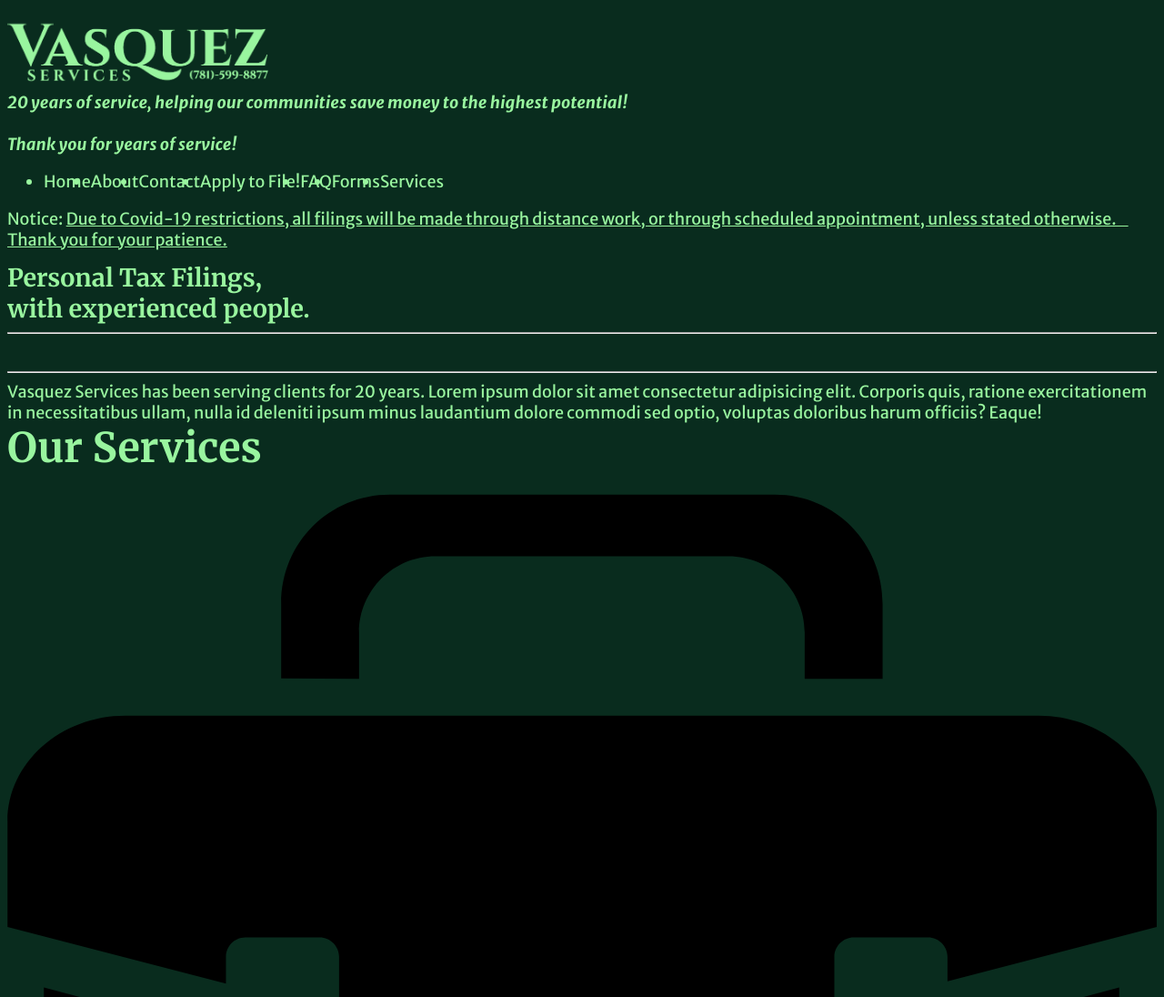
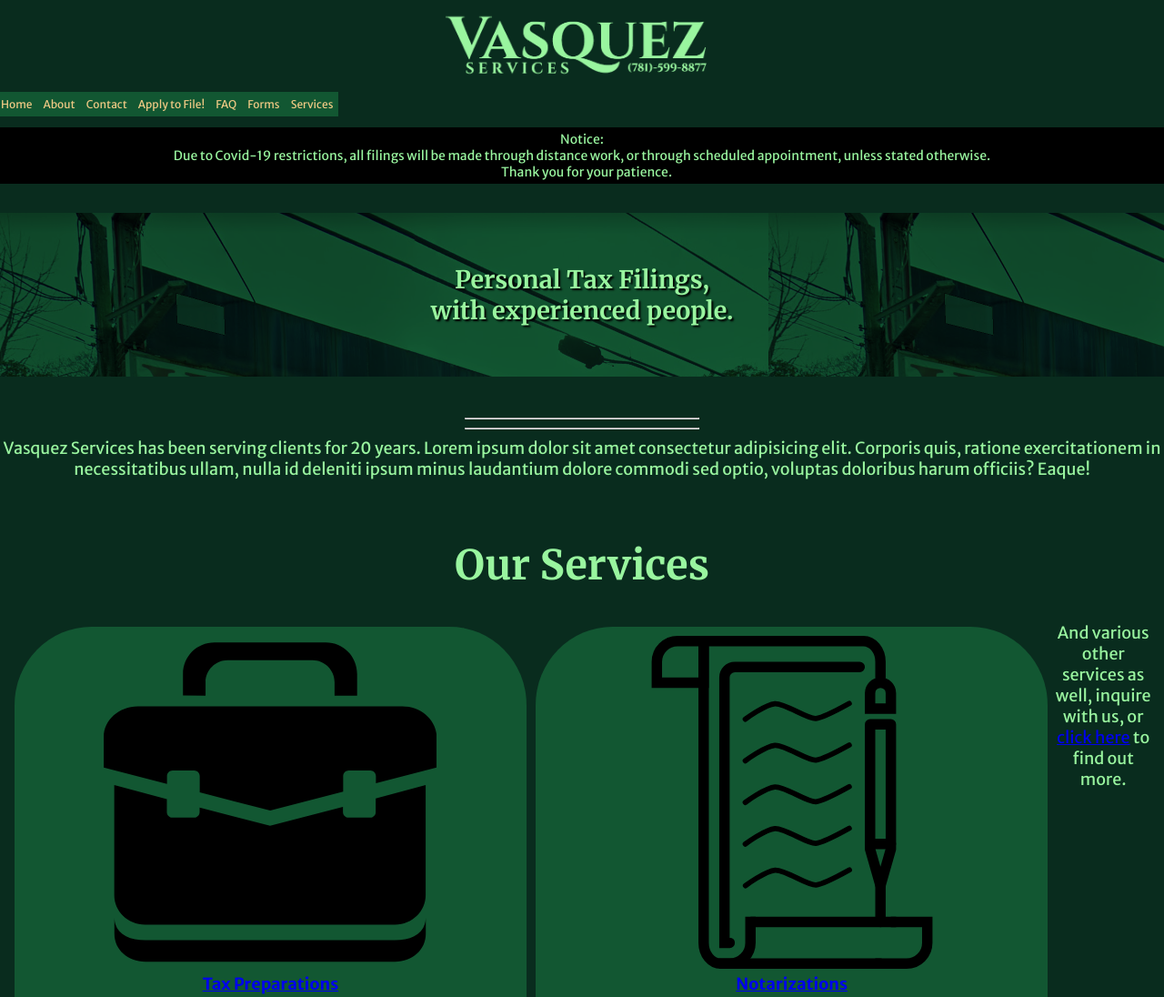
Before and after one commit to Tempest-00/TEMPEST, a plain HTML site: page Projects/VASQTAX/VSindex.html in a window 1280 px wide. Shown: the top 1096 px of the page at 91% size. Drawn offline with Linux system fonts and the light colour scheme.

Commit message:
Further CSS Styling

```diff
--- a/Projects/VASQTAX/VSindex.html
+++ b/Projects/VASQTAX/VSindex.html
@@ -15,36 +15,36 @@
 
 </head>
 <body>
-    <header>
-      <img class= "header-logo" src="/Projects/VASQTAX/icons/Logo.png" alt="Vasquez Services, 781-599-8877" width="465">
+    <header class="top-banner">
+      <a href="VSindex.html"><img class= "header-logo" src="/Projects/VASQTAX/icons/Logo.png" alt="Vasquez Services, 781-599-8877" width="465"> </a>
       <div class="header-p"><strong><em>20 years of service, helping our communities save money to the highest potential!<br>                           <br>Thank you for years of service!</em></strong></div>
+    </header>
     <nav id="nav" class="sticky-nav">
       <ul role="list" class=nav-grid>
-          <li class="list-item"><a href"#" class="nav-link">Home</a></li>
-          <li class="list-item"><a href"#" class="nav-link">About</a></li>
-          <li class="list-item"><a href"#" class="nav-link">Contact</a></li>
-          <li class="filebutton list-item"><a href"#" class="nav-link">Apply to File!</a></li>
-          <li class="list-item"><a href"#" class="nav-link">FAQ</a></li>
-          <li class="list-item"><a href"#" class="nav-link">Forms</a></li>
-          <li class="list-item"><a href"#" class="nav-link">Services</a></li>
+          <li><a href="#" class="nav-link">Home</a></li>
+          <li><a href="#" class="nav-link">About</a></li>
+          <li><a href="#" class="nav-link">Contact</a></li>
+          <li class="filebutton"><a href="#" class="nav-link">Apply to File!</a></li>
+          <li><a href="#" class="nav-link">FAQ</a></li>
+          <li><a href="#" class="nav-link">Forms</a></li>
+          <li><a href="#" class="nav-link">Services</a></li>
         </ul>
     </nav>
-</header>
-    <main>
-   <section class="jumbotron">
-       <p class="notice">Notice: <u>
-       	Due to Covid-19 restrictions, all filings will be made through
-               distance work, or through scheduled appointment, unless stated otherwise.
-                &nbsp &nbsp Thank you for your patience. </u>
+    <p class="notice">Notice: <br>
+        Due to Covid-19 restrictions, all filings will be made through
+            distance work, or through scheduled appointment, unless stated otherwise. <br>
+             &nbsp &nbsp Thank you for your patience.
+<main>
+   <section class="hero">
        </p>
-       <header class="jumbotron__jumbo-text">
-           <h1 class="jumbo-title">Personal Tax Filings, <br>with experienced people.</h1>
-            <div class="jumbo-p-container">
-                <div class="jumbo-p-container__greenlines"> <hr> <br> <hr> </div>
-                <div class="jumbo-p-container__jumbo-p"> Vasquez Services has been serving clients for 20 years. Lorem ipsum dolor sit amet consectetur adipisicing elit. Corporis quis, ratione exercitationem in necessitatibus ullam, nulla id deleniti ipsum minus laudantium dolore commodi sed optio, voluptas doloribus harum officiis? Eaque!</div>
+       <header class="hero-text">
+           <h1 class="hero-title">Personal Tax Filings, <br>with experienced people.</h1>
+        </header>
+            <div class="hero-p-container">
+                <div class="greenlines"> <hr> <hr> </div>
+                <p class="hero-p"> Vasquez Services has been serving clients for 20 years. Lorem ipsum dolor sit amet consectetur adipisicing elit. Corporis quis, ratione exercitationem in necessitatibus ullam, nulla id deleniti ipsum minus laudantium dolore commodi sed optio, voluptas doloribus harum officiis? Eaque!</p>
             </div>
-       </header>
-       <!--<div class="jumbotron__jumbo-portrait">
+       <!--<div class="herotron__hero-portrait">
            <img src="/Projects/VASQTAX/imgs/portraitsquare.png" alt="portrait of mario vasquez">
            <h4>Mario Vasquez-Owner</h4> -->
        </div>
@@ -56,24 +56,24 @@
        </header>
        <div class="serv-grid">
           <div class="service">
-              <img src="/Projects/VASQTAX/icons/Taxes.svg" alt="" class="service">
+              <img src="/Projects/VASQTAX/icons/Taxes.svg" alt="" class="serv-img">
               <h4><a href="#">Tax Preparations</a></h4>
           </div>
           <div class="service">
-              <img src="/Projects/VASQTAX/icons/Notarizations.svg" alt="" class="service">
+              <img src="/Projects/VASQTAX/icons/Notarizations.svg" alt="" class="serv-img">
               <h4><a href="#">Notarizations</a></h4>
           </div>
           <div class="service">
-              <img src="/Projects/VASQTAX/icons/Translations.svg" alt="" class="service">
+              <img src="/Projects/VASQTAX/icons/Translations.svg" alt="" class="serv-img">
               <h4><a href="#">Translations</a></h4>
           </div>
           <div class="service">
-              <img src="/Projects/VASQTAX/icons/Immigration.svg" alt="" class="service">
+              <img src="/Projects/VASQTAX/icons/Immigration.svg" alt="" class="serv-img">
               <h4><a href="#">Immigration Papers</a></h4>
           </div>
         </div>
         <p>And various other services as well, inquire with us,
-             or <a href="#">click here</a> to find out more.</>
+             or <a href="#">click here</a> to find out more.
        </div>
    </section>
 
@@ -82,13 +82,13 @@
             <h2 class="section-title"> About Us</h2>
         </header>
         <div class="abt-article1">
-            <img src="/Projects/VASQTAX/imgs/portraitsquare.png" alt="">
-            <h3>Who we are</h3>
+            <img  class="abt-portrait" src="/Projects/VASQTAX/imgs/portraitsquare.png" alt="Portrait of Mario Vasquez">
+            <div><h3>Who we are</h3>
             <p>Lorem ipsum dolor sit amet consectetur adipisicing elit. Sunt quas mollitia quaerat nemo fugiat ipsa, dolore, in maxime autem harum impedit quidem, culpa fuga at nostrum saepe soluta? Eius, nulla?</p>
-            <p>Lorem ipsum, dolor sit amet consectetur adipisicing elit. Suscipit harum tenetur reiciendis. Inventore blanditiis magnam natus labore repudiandae a. Deserunt quos voluptatibus expedita consectetur sapiente dolor fuga quia adipisci veritatis.</p>
+            <p>Lorem ipsum, dolor sit amet consectetur adipisicing elit. Suscipit harum tenetur reiciendis. Inventore blanditiis magnam natus labore repudiandae a. Deserunt quos voluptatibus expedita consectetur sapiente dolor fuga quia adipisci veritatis.</p> </div>
         </div>
         <div class="abt-article2">
-            <img src="/Projects/VASQTAX/imgs/building.PNG" alt="">
+            <img class="abt-building;0" src="/Projects/VASQTAX/imgs/building.PNG" alt="">
             <h3>Where we are</h3>
             <p>Lorem ipsum dolor, sit amet consectetur adipisicing elit. Pariatur iusto illum ad beatae laboriosam voluptatem atque sit fugiat perspiciatis eos eveniet, adipisci consectetur ut, laborum accusamus aspernatur quis mollitia. Nam?</p>
             <p>Lorem, ipsum dolor sit amet consectetur adipisicing elit. Eveniet alias distinctio quis praesentium ipsam, earum aut vel beatae culpa aliquid hic et soluta cumque maiores dicta illo! Debitis, molestias? Impedit.</p>
@@ -103,13 +103,13 @@
 
    <footer>
     <ul role="list" class=footer-nav>
-        <li class="list-item"><a href"#" class="nav-link">Home</a></li>
-        <li class="list-item"><a href"#" class="nav-link">About</a></li>
-        <li class="list-item"><a href"#" class="nav-link">Contact</a></li>
-        <li class="filebutton list-item"><a href"#" class="nav-link">Apply to File!</a></li>
-        <li class="list-item"><a href"#" class="nav-link">FAQ</a></li>
-        <li class="list-item"><a href"#" class="nav-link">Forms</a></li>
-        <li class="list-item"><a href"#" class="nav-link">Services</a></li>
+        <li class=""><a href"#" class="nav-link">Home</a></li>
+        <li class=""><a href"#" class="nav-link">About</a></li>
+        <li class=""><a href"#" class="nav-link">Contact</a></li>
+        <li class="filebutton "><a href"#" class="nav-link">Apply to File!</a></li>
+        <li class=""><a href"#" class="nav-link">FAQ</a></li>
+        <li class=""><a href"#" class="nav-link">Forms</a></li>
+        <li class=""><a href"#" class="nav-link">Services</a></li>
       </ul>
 
     <ul class="footer-social">
@@ -120,8 +120,7 @@
     </ul>
     <p>Copyright © 2020 Vasquez Services. All rights reserved.</p>
    </footer>
-
-    </main>
+</main>
   </body>
 
 
--- a/Projects/VASQTAX/VSstyle.css
+++ b/Projects/VASQTAX/VSstyle.css
@@ -1,6 +1,7 @@
 :root {
     --clr-text: #99f59f;
-    --clr-primary: #092c1e;
+    --clr-back: #092c1e;
+    --clr-primary:#125732;
     --clr-accent: #eec984;
 
     --ff-logo: "Cinzel", monospace;
@@ -10,14 +11,22 @@
 
 html {
     font-family: var(--ff-serif);
-    background-color: var(--clr-primary);
+    background-color: #092c1e;
     color: var(--clr-text);
     font-size: 1.125rem;
+    text-align: center;
+}
+body {
+    margin: 0;
 }
 
 img {
     display: block;
     max-width: 100%;
+}
+
+section {
+    padding: 2em 0.6em;
 }
 
 /* Typography */
@@ -29,7 +38,7 @@ img {
     width: 300px;
 }
 
-.jumbo-title {
+.hero-title {
     font-family: var(--ff-title);
 }
 
@@ -52,11 +61,98 @@ p {
 
 /* Navigation bar*/
 
+header {
+    padding: 1em 0 2em;
+}
+
 nav ul {
     display: flex;
+    list-style: none;
+    font-size: 12px;
+    margin-left: -45px;
+    text-align: center;
 }
+
+nav a {
+    display: inline-block;
+    padding: .5em;
+    color: var(--clr-accent);
+    background-color: var(--clr-primary);
+    text-decoration: none;
+}
+    nav a:hover,
+    nav a:focus {
+        text-decoration: underline;
+        background-color: seagreen;
+    }
 
 /* Buttons */
 
 
 /* Homepage Styles */
+
+.top-banner {
+    padding: 0 1em;
+    text-align: center;
+    font-size: 14px;
+    line-height: 0.9;
+}
+.header-p {
+    display: none;
+}
+.notice {
+    background-color: black;
+    font-size: 14px;
+    padding: 0.5vh 3vw;
+}
+        /* Hero Section */
+.hero {
+    padding: 0;
+}
+.hero-title {
+    background-color: #125732;
+    background-image: url(/Projects/VASQTAX/imgs/building.PNG);
+    background-blend-mode: multiply;
+    background-attachment: fixed;
+    /* background-image: linear-gradient(
+        var(--clr-back) 0%,
+        var(--clr-primary) 40%,
+        var(--clr-primary) 70%,
+        var(--clr-back) 100% ); */ ;
+    text-align: center;
+    font-family: var(--ff-title);
+    padding: 7vh 0.3vw;
+    text-shadow: 2px 2px 2px black;
+}
+
+hr {
+    color: var(--clr-text);
+    width: 20vw;
+}
+
+        /* Our Services Section */
+
+.service {
+    background-color: var(--clr-primary);
+    padding: 0 0 10px;
+    margin: 5px;
+    border-radius: 15%;
+    width: 44vw;
+    height: 44vw;
+    float: left;
+}
+.serv-img {
+    min-width: 20%;
+    max-width: 65%;
+    display: inline-block;
+    padding: 10px 0 0 0;
+}
+
+        /* About Us Section */
+
+.abt-article1 {
+    background: var(--clr-accent);
+    color: black;
+    display: flex;
+    flex-direction: column;
+}
```
